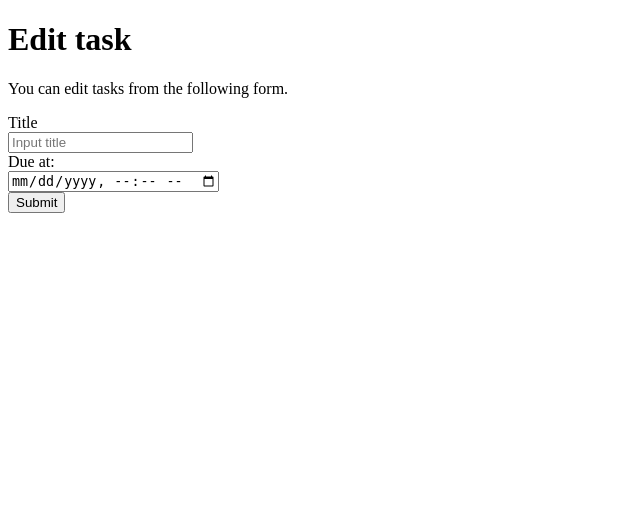
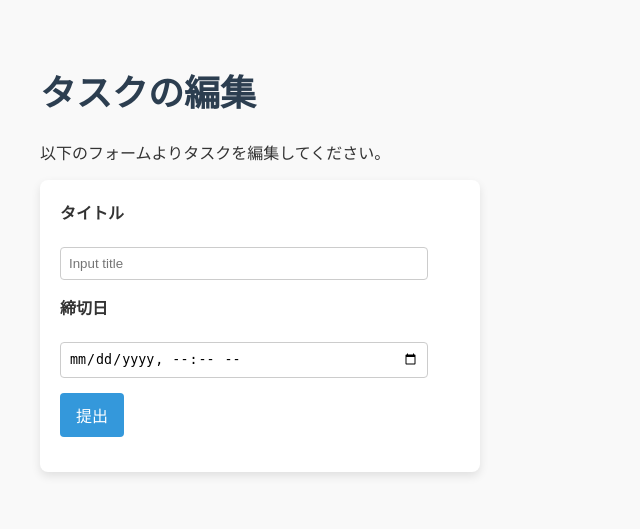
Before and after one commit to iniadeitaro/django-test-exercise, a Django app: template todo/templates/todo/edit.html in a window 1280 px wide. Shown: the top 529 px of the page, without its empty margins (0-640 px from the left). Run offline with Django 5.2, Linux system fonts and the light colour scheme; the template is opened without the code that fills it, so the values that code supplies are empty.

Commit message:
add edit css

```diff
--- /dev/null
+++ b/todo/static/todo/edit.css
@@ -0,0 +1,53 @@
+body {
+  font-family: "Helvetica Neue", sans-serif;
+  background-color: #f9f9f9;
+  color: #333;
+  padding: 40px;
+  margin: 0;
+}
+
+h1 {
+  font-size: 36px;
+  color: #2c3e50;
+}
+
+form {
+  background-color: #fff;
+  padding: 20px;
+  border-radius: 8px;
+  max-width: 400px;
+  box-shadow: 0 4px 10px rgba(0, 0, 0, 0.1);
+}
+
+div {
+  margin-bottom: 15px;
+  margin-right: 50px
+}
+
+label {
+  font-weight: bold;
+  display: block;
+  margin-bottom: 5px;
+}
+
+input[type="text"],
+input[type="datetime-local"] {
+  width: 100%;
+  padding: 8px;
+  border: 1px solid #ccc;
+  border-radius: 4px;
+}
+
+button {
+  background-color: #3498db;
+  color: white;
+  border: none;
+  padding: 10px 16px;
+  font-size: 16px;
+  border-radius: 4px;
+  cursor: pointer;
+}
+
+button:hover {
+  background-color: #2980b9;
+}
--- a/todo/templates/todo/edit.html
+++ b/todo/templates/todo/edit.html
@@ -6,23 +6,24 @@
     <title>To Do Application</title>
     <meta charset="UTF-8">
     <meta name="author" content="INIAD">
+    <link rel="stylesheet" href="{% static 'todo/edit.css' %}">
   </head>
 
   <body>
-    <h1>Edit task</h1>
-    <p>You can edit tasks from the following form.</p>
+    <h1>タスクの編集</h1>
+    <p>以下のフォームよりタスクを編集してください。</p>
     <form action="{% url 'update' task.id%}" method="post">
       {% csrf_token %}
       <div>
-        <label for="titleInput">Title</label><br>
+        <label for="titleInput">タイトル</label><br>
         <input id="titleInput" name="title" type="text" placeholder="Input title" value="{{ task.title }}">
       </div>
       <div>
-        <label for="dueInput">Due at:</label><br>
+        <label for="dueInput">締切日</label><br>
         <input id="dueInput" name="due_at" type="datetime-local" value="{{ task.due_at |date:"Y-m-d H:i" }}">
       </div>
       <div>
-        <button type="submit">Submit</button>
+        <button type="submit">提出</button>
       </div>
     </form>
     <br>
```
Also changed, not shown: 1 other file.
